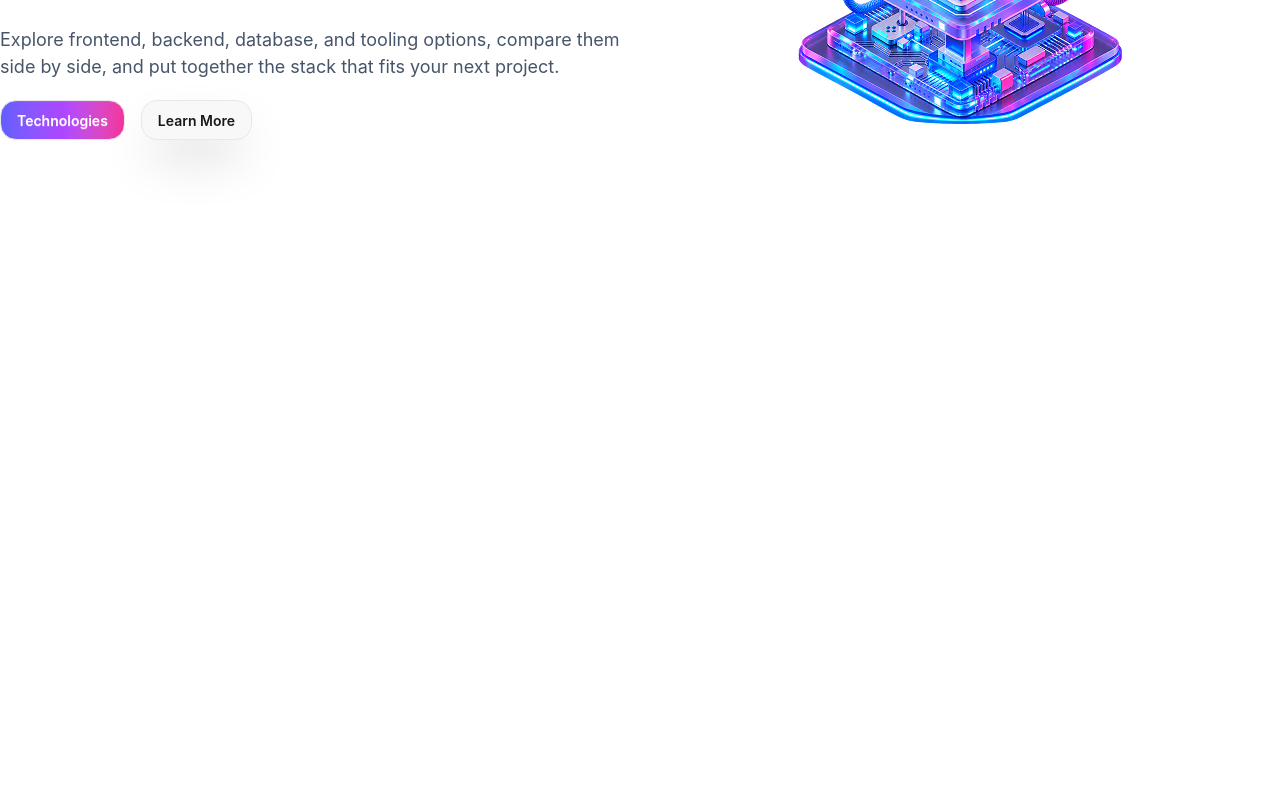
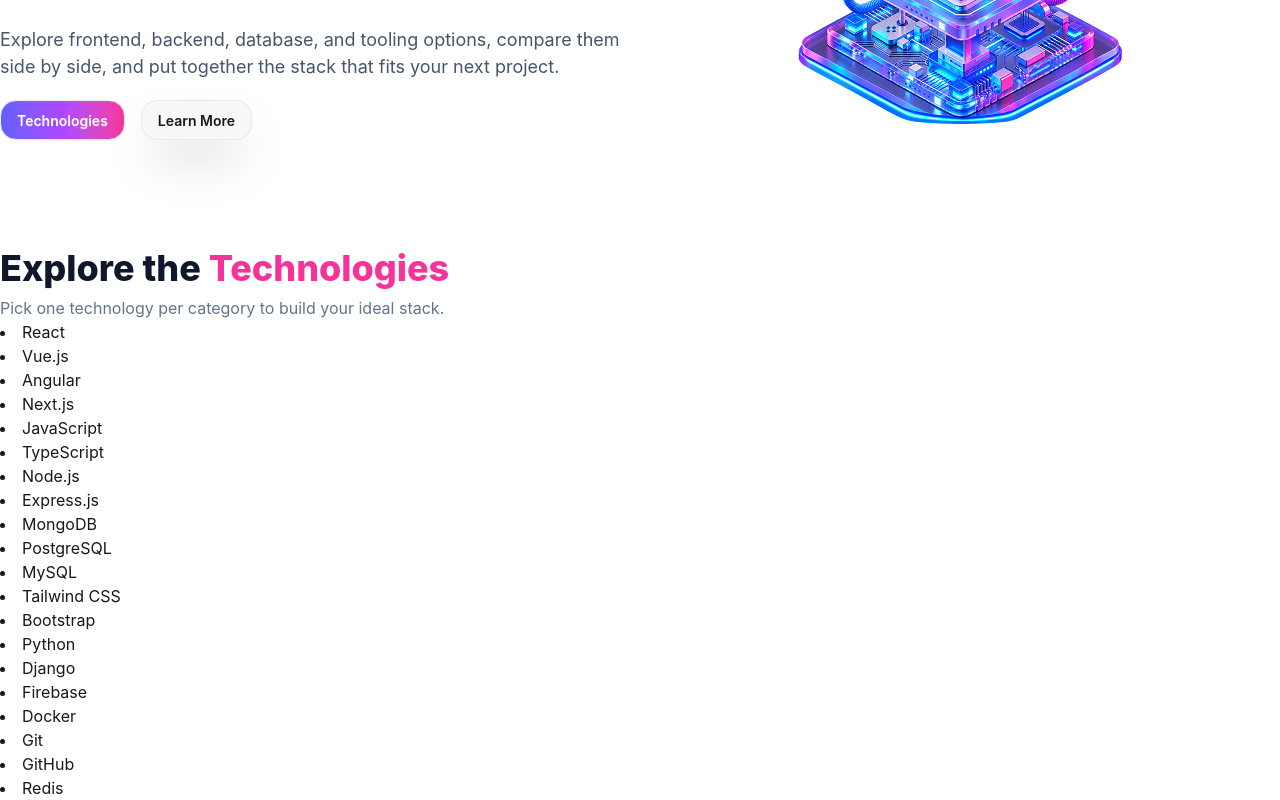
Before and after one commit to nafismahamudshahin/DevStack, a React (Vite) app: page / in a window 1280 px wide. Shown: the part 407-1207 px from the top of the page. Before the commit the page ends 800 px from the top, so only its background shows below. Built offline with nearby package versions, Linux system fonts and the light colour scheme.

Commit message:
Implement Technology explore component

```diff
--- a/src/App.tsx
+++ b/src/App.tsx
@@ -1,13 +1,25 @@
+import { Suspense } from "react";
 import HeroBanner from "./components/HeroBanner"
 import Navbar from "./components/Navbar"
+import TechnologyExplorer from "./components/TechnologyExplorer"
+import type { ITechnology } from "./types/Types";
 
 
+
+const technologiesPromise = async (): Promise<ITechnology[]> => {
+  const res = await fetch("/data.json");
+  const data = await res.json();
+  return data;
+}
+
 function App() {
-
   return (
     <>
       <Navbar></Navbar>
       <HeroBanner></HeroBanner>
+      <Suspense fallback={<span className="loading loading-spinner text-secondary"></span>}>
+        <TechnologyExplorer technologiesPromise={technologiesPromise()}></TechnologyExplorer>
+      </Suspense>
     </>
   )
 }
--- /dev/null
+++ b/src/components/TechnologyExplorer.tsx
@@ -0,0 +1,25 @@
+import { use } from "react";
+import type { ITechnology } from "../types/Types";
+interface TechnologyPromise {
+    technologiesPromise: Promise<ITechnology[]>
+}
+
+const TechnologyExplorer = ({ technologiesPromise }: TechnologyPromise) => {
+    const stacks = use(technologiesPromise);
+    console.log(stacks)
+    return (
+        <section className="container mx-auto">
+            <div>
+                <h2 className="text-[#0F172A] mb-2 font-extrabold text-4xl">Explore the <span className="text-pink-500">Technologies</span></h2>
+                <p className="text-[#64748B] text-[16px]">Pick one technology per category to build your ideal stack.</p>
+                <div>
+                    {
+                        stacks.map(stack => <li key={stack.id}>{stack.name}</li>)
+                    }
+                </div>
+            </div>
+        </section>
+    );
+};
+
+export default TechnologyExplorer;
--- /dev/null
+++ b/src/types/Types.tsx
@@ -0,0 +1,10 @@
+export interface ITechnology {
+    "id": string,
+    "name": string,
+    "category": string,
+    "description": string,
+    "icon": string,
+    "rating": number,
+    "difficulty": string,
+    "badge": string
+}
```
